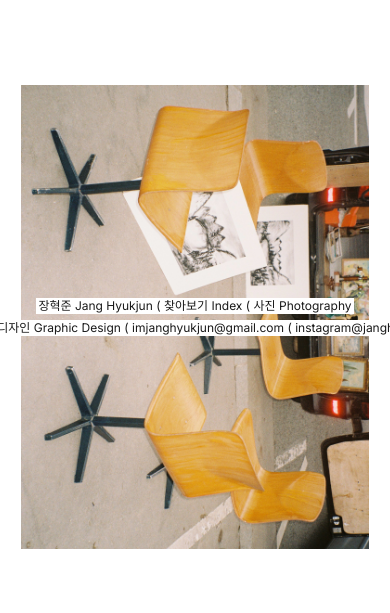
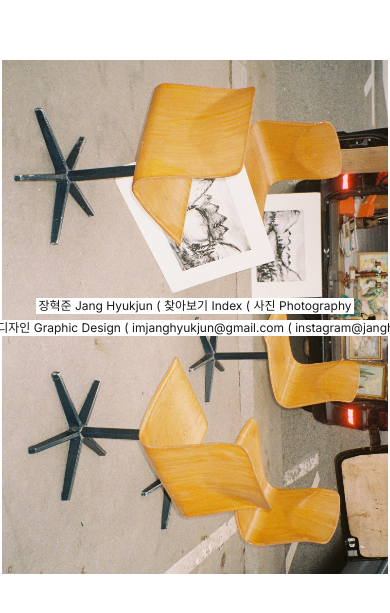
Before and after one commit to imjanghyukjun/notadotnota, a Next.js app: page / in a window 390 px wide. Shown: the part 105-718 px from the top of the page. Built offline with nearby package versions, Linux system fonts and the light colour scheme.

Commit message:
reduce mobile home image horizontal padding to a micro gap

```diff
--- a/components/home-carousel.tsx
+++ b/components/home-carousel.tsx
@@ -16,10 +16,10 @@ export function HomeCarousel({ paused = false }: HomeCarouselProps) {
 
   return (
     <>
-      {/* 1. 모바일용: 슬라이드 스크롤 없이 기본 이미지 1장만 고정 (md:hidden) */}
-      <div className="relative flex h-svh w-full items-center justify-center px-2 md:hidden">
+      {/* 1. 모바일용: 좌우 여백을 거의 없애고(px-0.5) 이미지가 화면에 꽉 차도록 고정 (md:hidden) */}
+      <div className="relative flex h-svh w-full items-center justify-center px-0.5 md:hidden">
         {mainProject && (
-          <figure className="relative h-[55svh] w-full">
+          <figure className="relative h-[65svh] w-full">
             <Image
               src={mainProject.image || '/placeholder.svg'}
               alt=""
```
